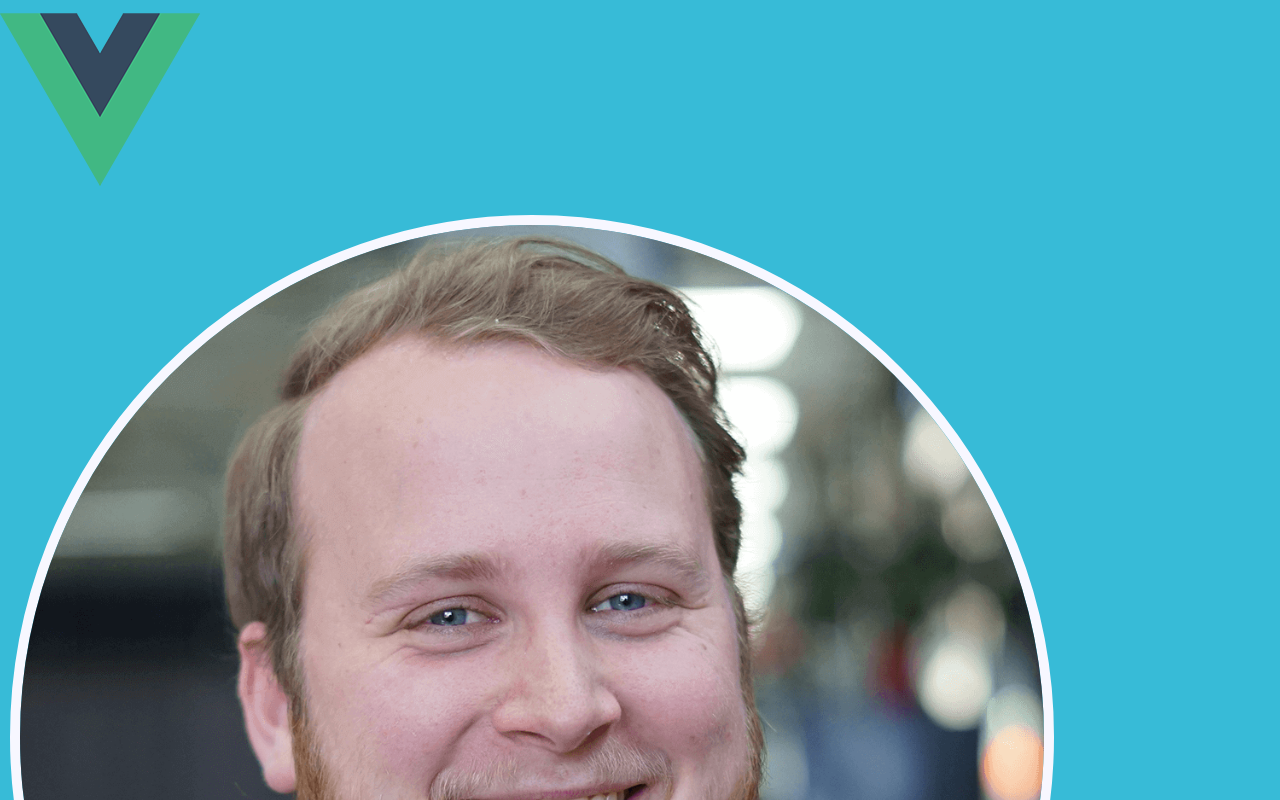
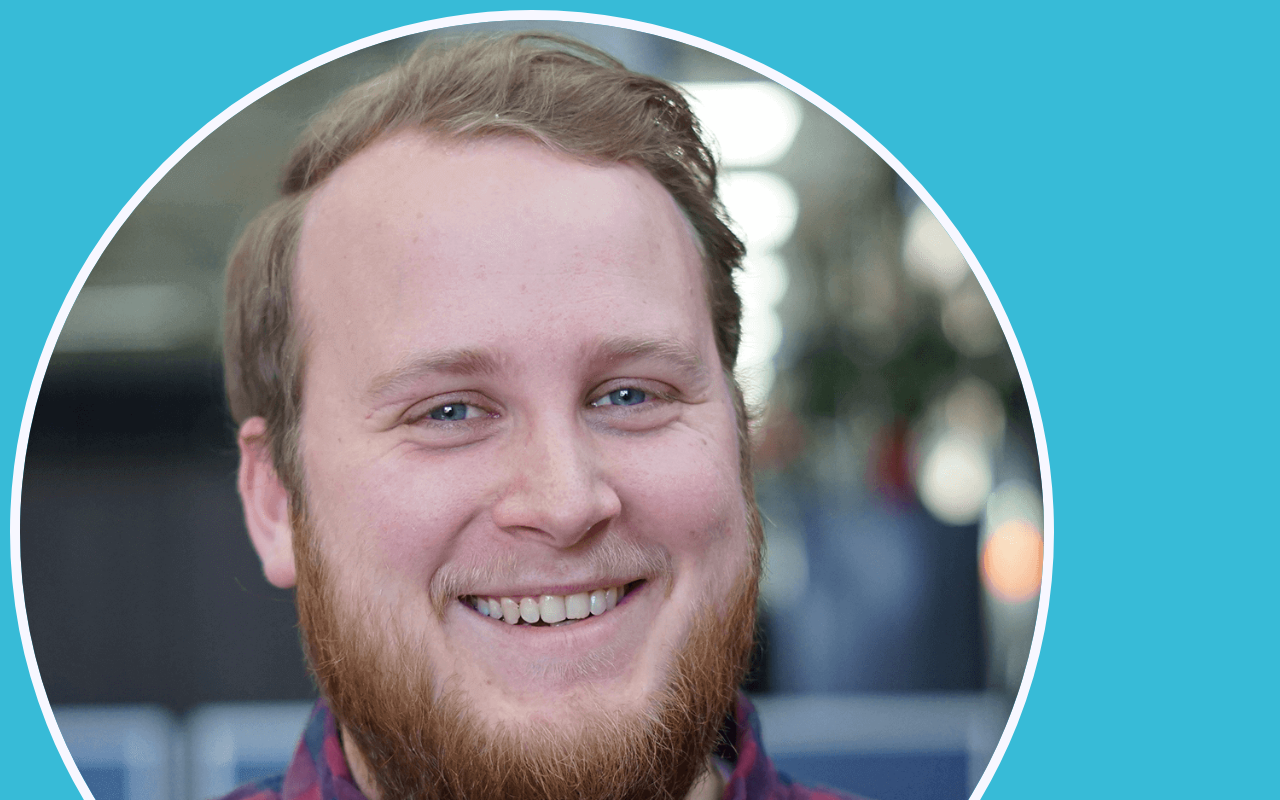
Before and after one commit to jordond/jordondehoog-web, a Vue app: page / in a window 1280 px wide. Shown: the top 800 px of the page. Built offline with nearby package versions, Linux system fonts and the light colour scheme.

Commit message:
fix: remove old boilerplate logo

```diff
--- a/src/App.vue
+++ b/src/App.vue
@@ -1,7 +1,6 @@
 <template>
   <div id="app">
-    <img alt="logo" src="./assets/logo.png" />
-    <About msg="Welcome to Your Vue.js + TypeScript App" />
+    <About/>
   </div>
 </template>
 
--- a/src/components/about/Avatar.vue
+++ b/src/components/about/Avatar.vue
@@ -1,9 +1,5 @@
 <template>
-  <img
-    class="avatar"
-    src="../../assets/avatar-compressed.png"
-    alt="Profile image"
-  />
+  <img class="avatar" src="../../assets/avatar-compressed.png" alt="Profile image">
 </template>
 
 <style lang="scss" scoped>
```
